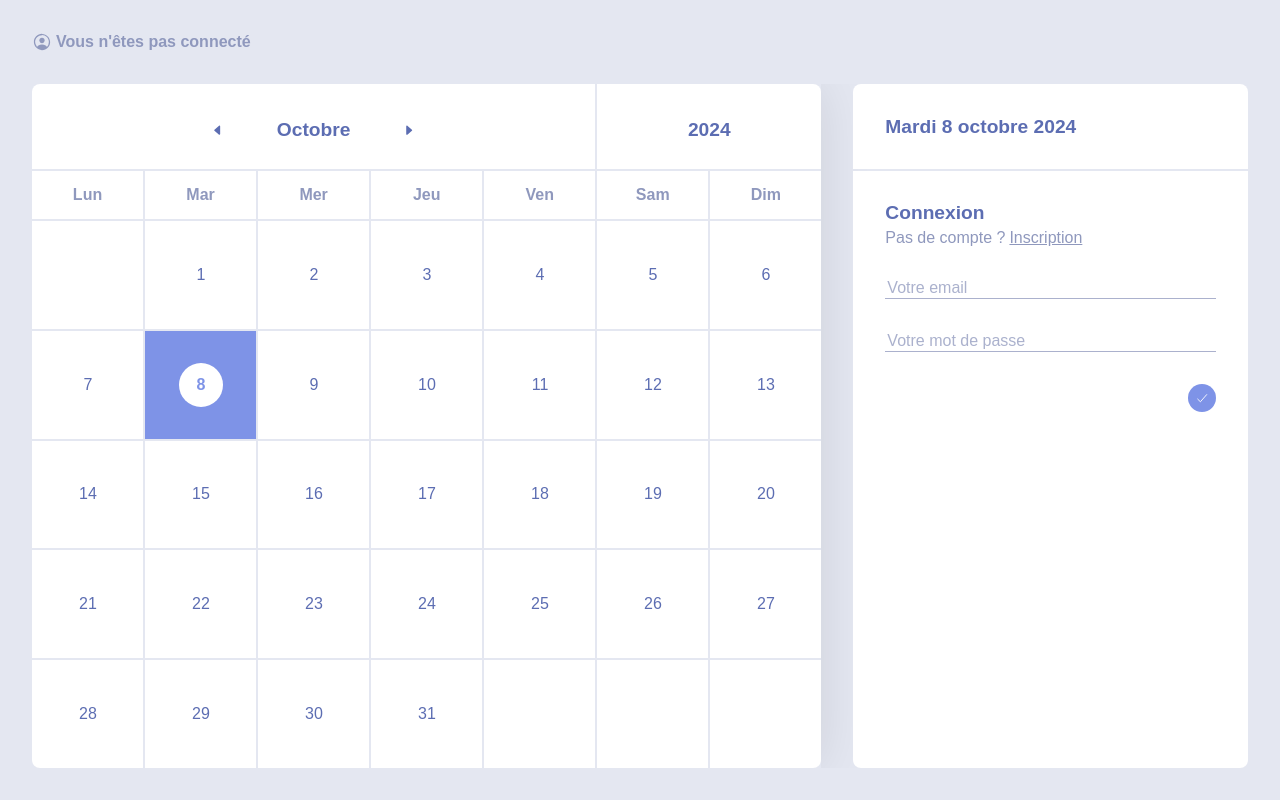
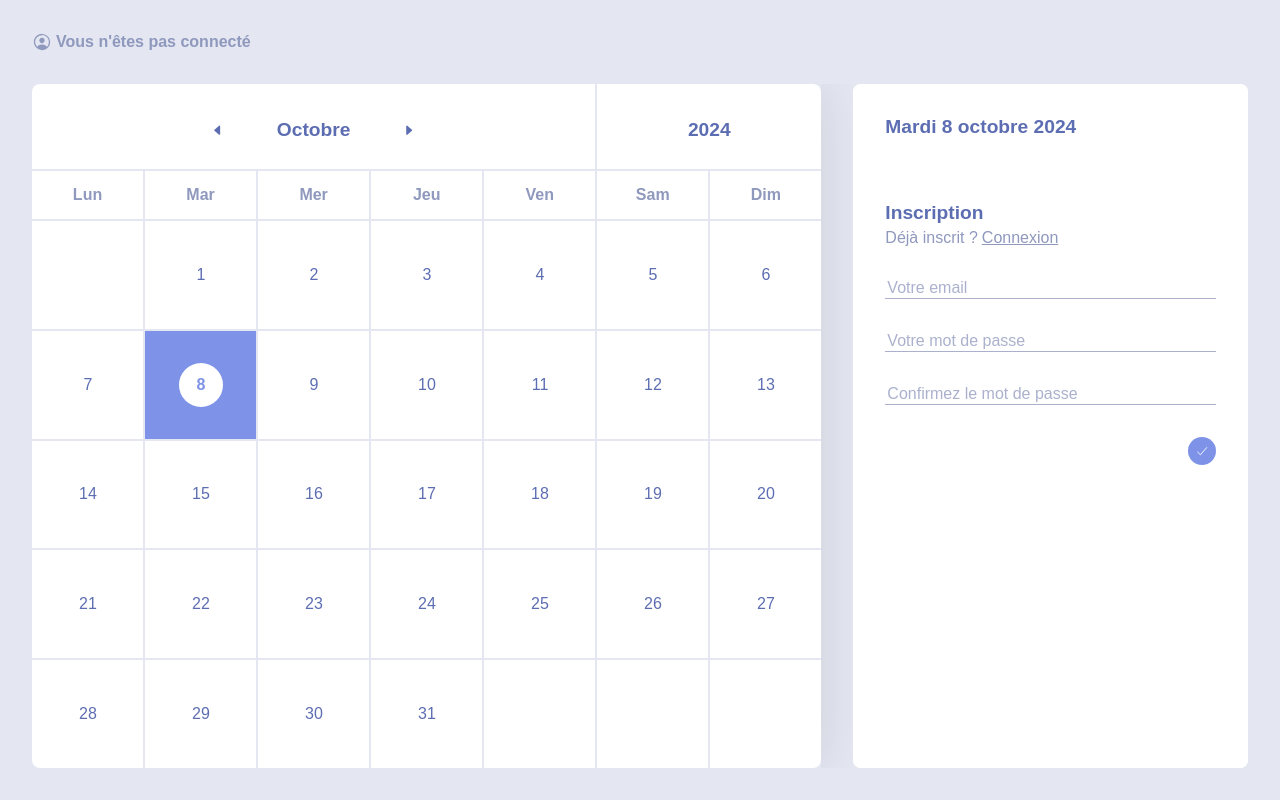
Before and after one commit to sylvain-galoustoff/sg-calendar, a React (Vite) app: page /2024/10 in a window 1280 px wide. Built offline with nearby package versions, Linux system fonts and the light colour scheme; no server answers; what webfontloader would draw is missing.

Commit message:
auth form animations

```diff
--- a/src/components/Calendar/Cell.tsx
+++ b/src/components/Calendar/Cell.tsx
@@ -51,7 +51,7 @@ function Cell({ day, today, events }: CellProps) {
   };
 
   return (
-    <motion.div
+    <div
       className={`cell not-empty ${isToday ? "today" : "not-today"} ${
         isSelected ? "selected" : "not-selected"
       }`}
@@ -74,7 +74,7 @@ function Cell({ day, today, events }: CellProps) {
         </AnimatePresence>
         {hasEvent && <div className="event-marker" />}
       </div>
-    </motion.div>
+    </div>
   );
 }
 
--- a/src/components/auth/Forms.tsx
+++ b/src/components/auth/Forms.tsx
@@ -3,7 +3,7 @@ import Login from "./Login";
 import Signin from "./Signin";
 
 function Forms() {
-  const [form, setForm] = useState("login");
+  const [form, setForm] = useState("signin");
 
   const toggleForm = (formName: "login" | "signin") => {
     setForm(formName);
--- a/src/components/auth/Login.tsx
+++ b/src/components/auth/Login.tsx
@@ -2,6 +2,7 @@ import { ChangeEvent, FormEvent, useState } from "react";
 import ButtonIcon from "../common/ButtonIcon";
 import { IoCheckmark } from "react-icons/io5";
 import { logUser } from "../../api/auth";
+import { AnimatePresence, motion } from "framer-motion";
 
 type LoginProps = {
   toggleForm: (form: "signin") => void;
@@ -32,7 +33,16 @@ function Login({ toggleForm }: LoginProps) {
   };
 
   return (
-    <form className="auth-form" id="login-form" onSubmit={submitLogin}>
+    <AnimatePresence>
+      <motion.form
+        className="auth-form"
+        id="login-form"
+        onSubmit={submitLogin}
+        initial={{ y: 100 }}
+        animate={{ y: 0 }}
+        exit={{ y: -100 }}
+        transition={{ ease: "easeOut", duration: 0.15 }}
+      >
         <div className="form-header">
           <h1 className="big bold">Connexion</h1>
           <p className="small">
@@ -67,7 +77,8 @@ function Login({ toggleForm }: LoginProps) {
         <div className="button-group">
           <ButtonIcon classNames="primary" type="submit" icon={<IoCheckmark />} />
         </div>
-    </form>
+      </motion.form>
+    </AnimatePresence>
   );
 }
 
--- a/src/components/auth/Signin.tsx
+++ b/src/components/auth/Signin.tsx
@@ -2,6 +2,7 @@ import { useState, ChangeEvent, FormEvent } from "react";
 import ButtonIcon from "../common/ButtonIcon";
 import { IoCheckmark } from "react-icons/io5";
 import { registerUser } from "../../api/auth";
+import { AnimatePresence, motion } from "framer-motion";
 
 type SigninProps = {
   toggleForm: (form: "login") => void;
@@ -42,7 +43,16 @@ function Signin({ toggleForm }: SigninProps) {
   };
 
   return (
-    <form className="auth-form" id="login-form" onSubmit={submitSignin}>
+    <AnimatePresence>
+      <motion.form
+        className="auth-form"
+        id="login-form"
+        onSubmit={submitSignin}
+        initial={{ y: 100 }}
+        animate={{ y: 0 }}
+        exit={{ y: -100 }}
+        transition={{ ease: "easeOut", duration: 0.15 }}
+      >
         <div className="form-header">
           <h1 className="big bold">Inscription</h1>
           <p className="small">
@@ -91,7 +101,8 @@ function Signin({ toggleForm }: SigninProps) {
         <div className="button-group">
           <ButtonIcon classNames="primary" type="submit" icon={<IoCheckmark />} />
         </div>
-    </form>
+      </motion.form>
+    </AnimatePresence>
   );
 }
 
--- a/src/styles/framework.scss
+++ b/src/styles/framework.scss
@@ -71,10 +71,6 @@ a.button {
     font-size: .9rem;
   }
 
-  &.ghost {
-    background-color: transparent;
-    color: $text;
-
   &:hover,
   &:focus-visible {
     background-color: $primary;
@@ -85,26 +81,20 @@ a.button {
     outline: 2px solid $primary;
     outline-offset: 2px;
   }
+
+  &.ghost {
+    background-color: transparent;
+    color: $text;
   }
 
   &.text {
     background-color: $text;
     color: $card;
-
-    &:hover,
-    &:focus-visible {
-      background-color: $primary;
-    }
   }
 
   &.text-light {
     background-color: $textLight;
     color: $card;
-
-    &:hover,
-    &:focus-visible {
-      background-color: $primary;
-    }
   }
 }
 
@@ -148,6 +138,7 @@ a.button {
     font-size: 1rem;
     font-family: $font;
     color: $textLight;
+    @include trans;
 
     &:focus-visible {
       outline: none;
--- a/src/styles/global.scss
+++ b/src/styles/global.scss
@@ -211,6 +211,7 @@ body,
 #sidebar {
   width: 33.33%;
   border-radius: $corner;
+  background-color: $card;
   overflow-y: hidden;
   display: flex;
   flex-direction: column;
```
Lines whose indentation alone changed are shown as unchanged.
